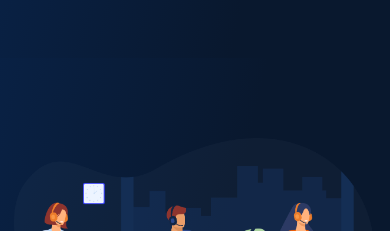
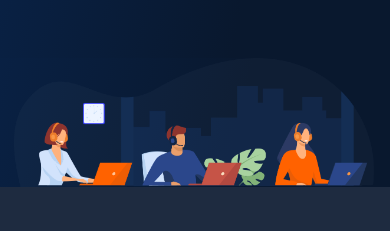
Before and after one commit to arifmridhapranto/boonWeb, a plain HTML site: page contact.html in a window 390 px wide. Shown: the part 1705-1936 px from the top of the page. Drawn offline with nearby package versions, Linux system fonts and the light colour scheme.

```diff
--- a/style.css
+++ b/style.css
@@ -1131,6 +1131,9 @@ margin-top: 0px;
 @media screen and (min-width: 768px) and (max-width: 991px) {}
 
 @media screen and (max-width: 767px) {
+  .img-section {
+      margin-top: 0px;
+    }
   form {
     margin-top: 30px;
   }
```
